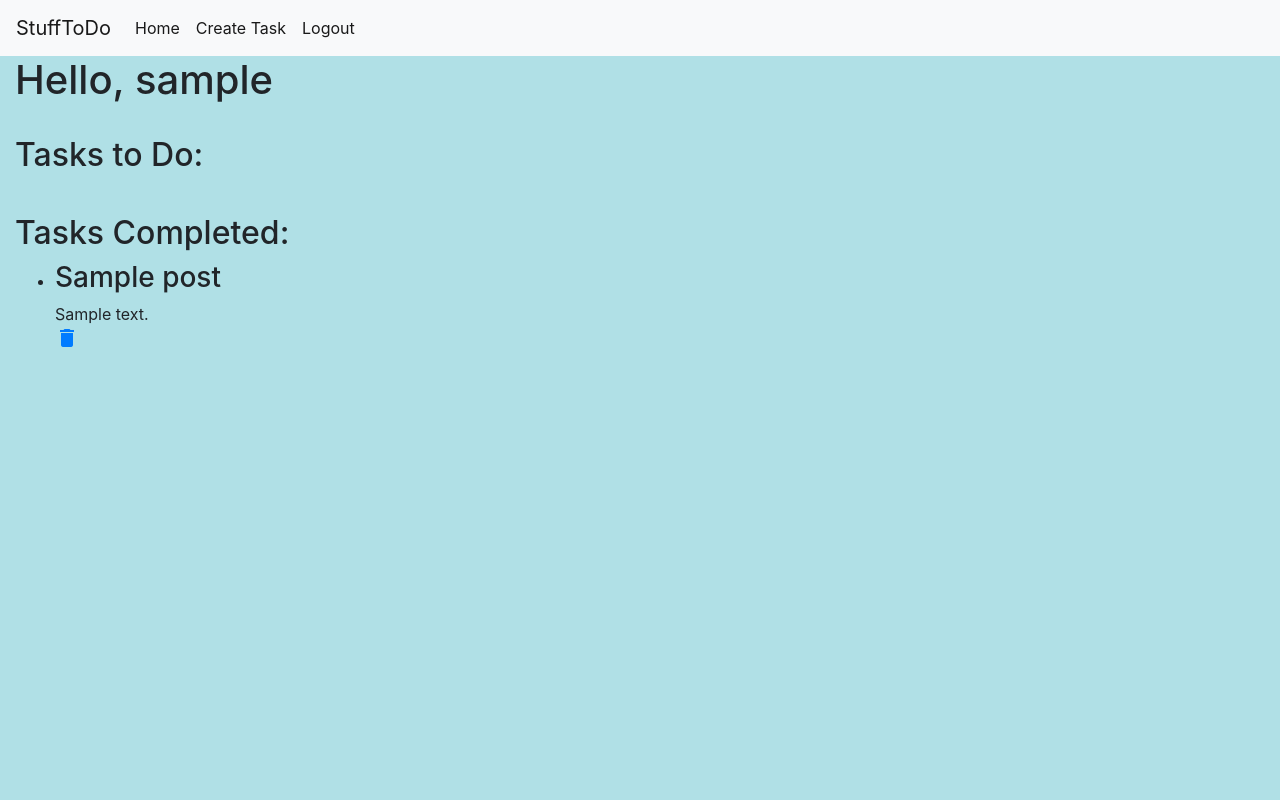
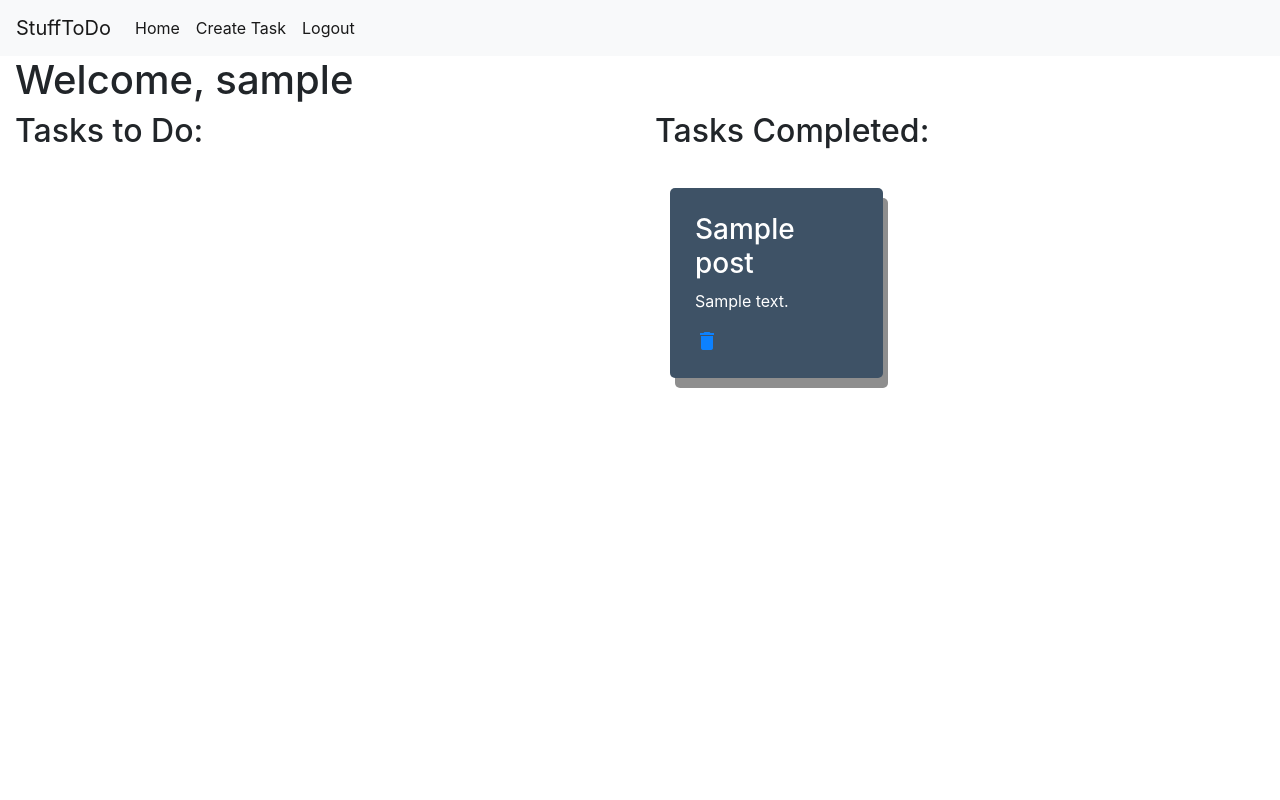
Before and after one commit to donieypon/Team8, a Flask app: page / in a window 1280 px wide. Run offline with Flask 2, Linux system fonts and the light colour scheme; a user stored in the database is signed in; tables that the repository leaves empty hold one stand-in row (values such as "Sample post"); some libraries are stand-ins or nearby versions.

Commit message:
Changes made to index UI

```diff
--- a/app/static/CSS/task.css
+++ b/app/static/CSS/task.css
@@ -1,5 +1,5 @@
 body{
-    background-color: powderblue ;
+    background-color: white ;
     min-height: 100vh;
 }
 
@@ -16,9 +16,24 @@ input, textarea {
     margin-top: 150px;
     padding: 0;
     position: relative;
+    border-radius: 5px;
+    box-shadow: 5px 10px #888888;
 }
 
 .modal-content {
     background-color: #34495e;
     opacity: .95;
 }
+
+.left-side {
+
+}
+
+.a-task {
+    padding: 25px;
+    background-color: #34495e;
+    opacity: .95;
+    margin: 30px;
+    border-radius: 5px;
+    box-shadow: 5px 10px #888888;
+}
--- a/app/templates/index.html
+++ b/app/templates/index.html
@@ -1,34 +1,42 @@
 {% extends "base.html" %}
 
 {% block content %}
-    <!-- current_user is a property of flask-login -->
+
     <div class="container-fluid">
-        <h1>Hello, {{ user.username }}</h1>
-        <br>
-        <div>
+
+        <h1>Welcome, {{user.username}}</h1>
+
+        <div class="row">
+            <div class="col-lg-6 left-side">
                 <h2>Tasks to Do:</h2>
-            <ul>
+                <div class="row">
                     {% for post in post %}
                     {% if post.complete==False and post.user_id==user.id %}
-                    <li><h3> {{ post.nameTitle }}</h3>  {{ post.content }}</li>
+                        <div class="col-lg-4 col-sm-6 a-task">
+                            <h3 style="color: white;">{{post.nameTitle}}</h3>
+                            <p style="color: white;">{{post.content}}</p>
                             <a href="{{ url_for('delete', id = post.id) }}"><i class="material-icons">delete</i></a>
                             <a href="{{ url_for('edit', id = post.id) }}">&nbsp;&#9998;&nbsp;</a>
                             <a href="{{ url_for('complete', id = post.id) }}">&#10003;</a>
+                        </div>
                     {% endif %}
                     {% endfor %}
-            </ul>
                 </div>
-        <br>
-        <div>
+            </div>
+            <div class="col-lg-6">
                 <h2>Tasks Completed:</h2>
-            <ul>
+                <div class="row">
                     {% for post in post %}
                     {% if post.complete==True and post.user_id==user.id %}
-                    <li><h3> {{ post.nameTitle }}</h3>  {{ post.content }}</li>
+                        <div class="col-lg-4 col-sm-6 a-task">
+                            <h3 style="color: white;">{{post.nameTitle}}</h3>
+                            <p style="color: white;">{{post.content}}</p>
                             <a href="{{ url_for('delete', id = post.id) }}"><i class="material-icons">delete</i></a>
+                        </div>
                     {% endif %}
                     {% endfor %}
-            </ul>
+                </div>
+            </div>
         </div>
     </div>
 
```
Also changed, not shown: app.db. Lines whose indentation alone changed are shown as unchanged.
